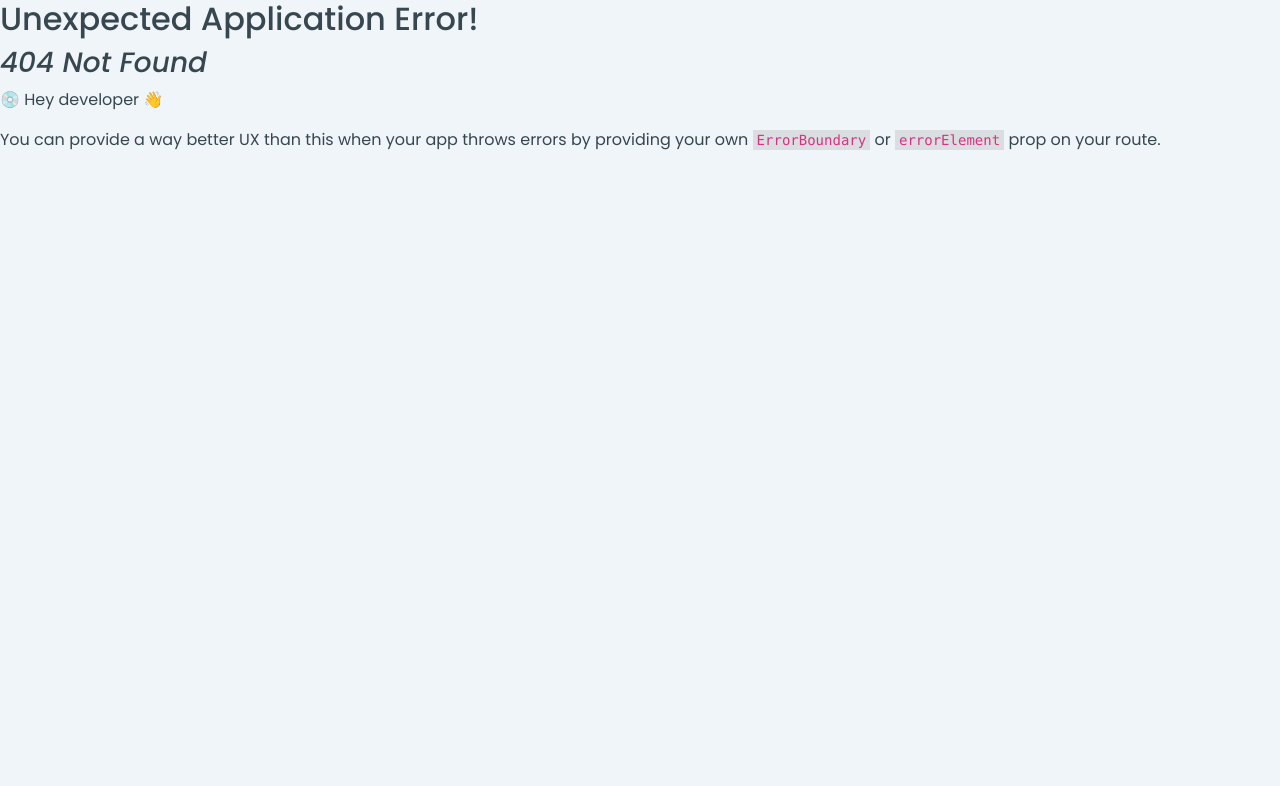
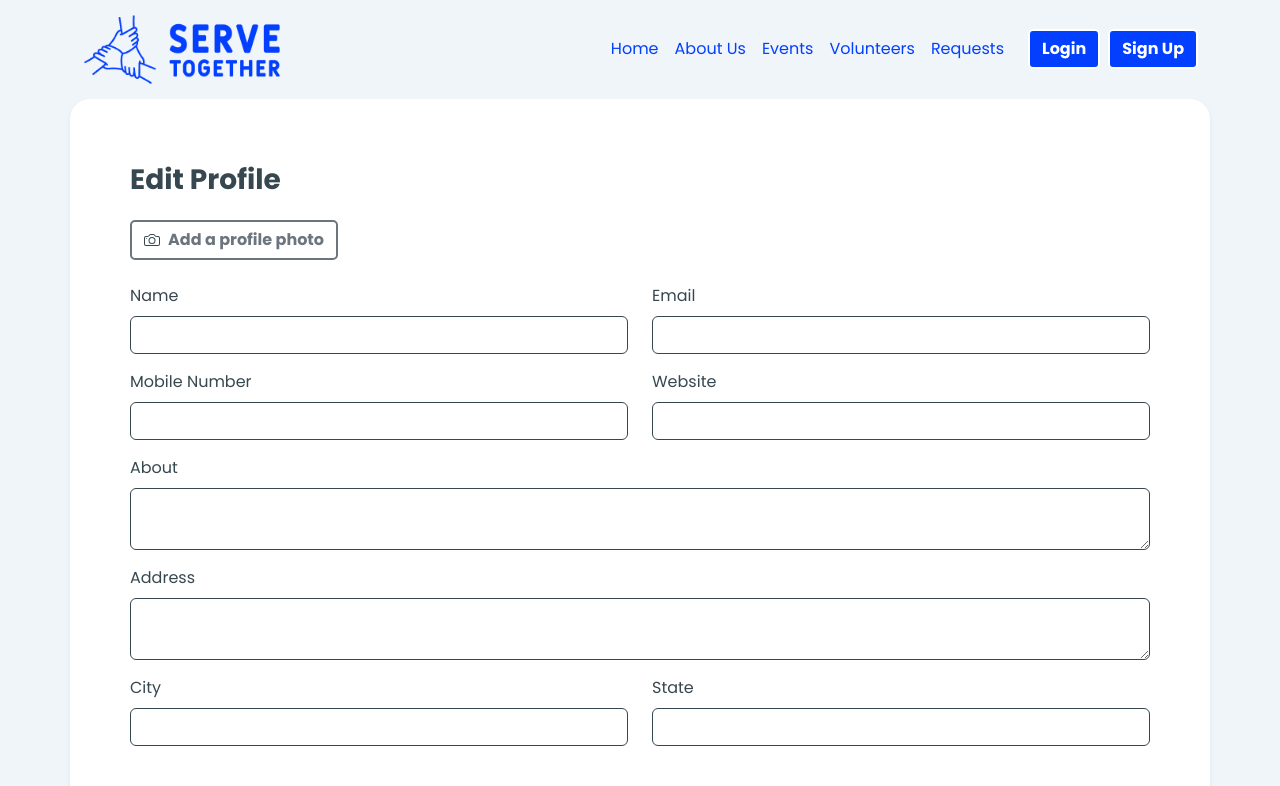
Before and after one commit to dhruvimistry/Serve-Together, a React (Vite) app: page /ngo-profile/edit in a window 1280 px wide. Before the commit this address had no page. Shown: the top 786 px of the page. Built offline with nearby package versions, Linux system fonts and the light colour scheme.

Commit message:
Added CustomButton component Made changes in NGOeditprofile

```diff
--- a/src/App.css
+++ b/src/App.css
@@ -60,12 +60,6 @@ small, .small {
   font-size: 12px;
 }
 
-/* Change name of specific btn */
-.btn:hover {
-  background-color: #00f;
-  color: #fff;
-}
-
 .link-text {
   text-decoration: none;
   color: var(--theme-color);
--- a/src/App.tsx
+++ b/src/App.tsx
@@ -14,6 +14,7 @@ import NGOProfilePage from './NGO Profile Page/NGOProfilePage';
 import NGOProfileViewer from './NGO Profile Page/NGOprofileviewer';
 import VolunteerProfileViewer from './Volunteers/VolunteerProfileViewers';
 import EditProfile from './Volunteers/Editprofile';
+import NgoEditProfile from './NGO Profile Page/NGOeditprofile';
 
 const MainLayout = () => (
   <>
@@ -32,6 +33,7 @@ const router = createBrowserRouter([
       { path: '/', element: <Homepage /> },
       { path: '/ngo-profile', element: <NGOProfilePage /> },
       { path: '/ngo-profile-viewer', element: <NGOProfileViewer /> },
+      { path: '/ngo-profile/edit', element: <NgoEditProfile /> },
       { path: '/volunteer-profile', element: <VolunteerProfileViewer /> },
       { path: '/volunteer-profile/edit', element: <EditProfile />}
     ],
--- a/src/NGO Profile Page/NGOProfilePage.tsx
+++ b/src/NGO Profile Page/NGOProfilePage.tsx
@@ -2,9 +2,12 @@ import React, { useState, useEffect } from "react";
 import { FaUserCircle, FaMapMarkerAlt, FaPhoneAlt, FaEnvelope, FaCalendarAlt } from "react-icons/fa";
 // import HeadLogo from "../assets/serve-together-1.png";
 import "bootstrap/dist/css/bootstrap.min.css";
+import CustomButton from "../components/common/CustomButton";
 // import NavBar from "../components/Navbar";
 // import Footer from "../components/footer";
 
+
+{/* I HAVE ADDED CUSTOMBUTTON COMPONENT HERE */}
 const events = [
   {
     title: "Art & Creativity Workshop",
@@ -60,7 +63,7 @@ const Profile: React.FC = () => {
       <div className="card p-3 common-radius">
         <div className="d-flex justify-content-between align-items-center">
           <h3 className="fw-bold">Profile</h3>
-          <button className="btn btn-primary">Edit</button>
+          <CustomButton label="Edit" variant="accept" />
         </div>
       </div>
 
@@ -102,7 +105,7 @@ const Profile: React.FC = () => {
         <div className="card p-3 common-radius">
         <div className="d-flex justify-content-between align-items-center">
           <h3 className="fw-bold">Events</h3>
-          <button className="btn btn-primary">Add + </button>
+          <CustomButton label="Add +" variant="accept" />
         </div>
       </div>
 
@@ -118,7 +121,10 @@ const Profile: React.FC = () => {
                     <FaCalendarAlt className="me-2" /> {event.date} | {event.time}
                   </p>
                   <p>🔹 {event.details}</p>
-                  <button className="btn btn-danger">Delete</button>
+                  <CustomButton
+                    label="Delete"
+                    variant="decline"
+                  />
                 </div>
               </div>
             ))}
--- a/src/NGO Profile Page/NGOeditprofile.tsx
+++ b/src/NGO Profile Page/NGOeditprofile.tsx
@@ -2,33 +2,54 @@ import React from "react";
 import { Container, Row, Col, Form, Button } from "react-bootstrap";
 import "bootstrap/dist/css/bootstrap.min.css";
 import { BsCamera } from "react-icons/bs";
-import Footer from "../components/footer";
-import NavBar from "../components/Navbar";
+import { useForm } from "react-hook-form";
+// import Footer from "../components/footer";
+// import NavBar from "../components/Navbar";
 
-const EditProfile: React.FC = () => {
+interface FormData {
+  website: string;
+  about: string;
+  address?: string;
+  city?: string;
+  state?: string;
+}
+
+const NgoEditProfile: React.FC = () => {
+  const {
+    register,
+    handleSubmit,
+    formState: { errors },
+  } = useForm<FormData>();
+
+  const onSubmit = (data: FormData) => {
+    console.log("Form Data:", data);
+    alert("Profile updated successfully!");
+  };
+
   return (
     <>
-    <NavBar />
+    {/* <NavBar /> */}
       {/* Edit Profile Form */}
-      <div className="editprofile flex-grow-1 d-flex p-5 justify-content-center align-items-center">
-        <Container className="edit bg-white shadow-sm p-5 rounded w-100" style={{ maxWidth: "800px" }}>
+      <div className="flex-grow-1 d-flex justify-content-center align-items-center">
+        <Container className="edit bg-white shadow-sm common-radius w-100">
+          <div className="p-5">
           <h3 className="fw-bold pt-3 pb-3">Edit Profile</h3>
-          <Button variant="outline-secondary" className="d-flex align-items-center border-black">
+          <Button variant="outline-secondary" className="d-flex align-items-center input-box">
             <BsCamera className="me-2" /> Add a profile photo
           </Button>
 
-          <Form className="mt-4">
+          <Form className="mt-4" onSubmit={handleSubmit(onSubmit)}>
             <Row>
               <Col md={6}>
                 <Form.Group>
                   <Form.Label>Name</Form.Label>
-                  <Form.Control className="border-black" type="text" value="Pre-Filled" readOnly />
+                  <Form.Control className="input-box" type="text" />
                 </Form.Group>
               </Col>
               <Col md={6}>
                 <Form.Group>
                   <Form.Label>Email</Form.Label>
-                  <Form.Control className="border-black" type="email" value="Pre-Filled" readOnly />
+                  <Form.Control className="input-box" type="email" />
                 </Form.Group>
               </Col>
             </Row>
@@ -37,56 +58,68 @@ const EditProfile: React.FC = () => {
               <Col md={6}>
                 <Form.Group>
                   <Form.Label>Mobile Number</Form.Label>
-                  <Form.Control className="border-black" type="tel" />
+                  <Form.Control className="input-box" type="tel" />
                 </Form.Group>
               </Col>
               <Col md={6}>
                 <Form.Group>
-                  <Form.Label>Webside</Form.Label>
-                  <Form.Control className="border-black" type="text" />
+                  <Form.Label>Website</Form.Label>
+                  <Form.Control className="input-box" type="text" />
                 </Form.Group>
               </Col>
             </Row>
 
             <Form.Group className="mt-3">
               <Form.Label>About</Form.Label>
-              <Form.Control className="border-black" type="text" />
-            </Form.Group>
+              <Form.Control
+                  as="textarea"
+                  className="input-box"
+                  {...register("about", {
+                    required: "About is required",
+                    minLength: {
+                      value: 200,
+                      message: "About section must be at least 200 characters long",
+                    },
+                  })}
+                />
+                {errors.about && <p className="text-danger">{errors.about.message}</p>}
+              </Form.Group>
 
             <Form.Group className="mt-3">
               <Form.Label>Address</Form.Label>
-              <Form.Control className="border-black" type="text" />
+              <Form.Control as="textarea" className="input-box" type="text" />
             </Form.Group>
 
             <Row className="mt-3">
               <Col md={6}>
                 <Form.Group>
                   <Form.Label>City</Form.Label>
-                  <Form.Control className="border-black" type="text" />
+                  <Form.Control className="input-box" type="text" />
                 </Form.Group>
               </Col>
               <Col md={6}>
                 <Form.Group>
                   <Form.Label>State</Form.Label>
-                  <Form.Control className="border-black" type="text" />
+                  <Form.Control className="input-box" type="text" />
                 </Form.Group>
               </Col>
             </Row>
 
-            <Container className=" d-flex mt-4 justify-content-center align-items-center gap-4 pb-3 pt-3">
-              <Button variant="primary" className="px-5">
+            <Container className="d-flex mt-4 justify-content-center align-items-center gap-4 pb-3 pt-3">
+              <Button type="submit" className="px-5 btn">
                 Save
               </Button>
-              <Button variant="primary" className="px-5">
+              <Button className="px-5 btn">
                 Cancel
               </Button>
             </Container>
           </Form>
+          </div>
         </Container>
       </div>
-      <Footer />
+      {/* <Footer /> */}
     </>
   );
 };
 
-export default EditProfile;
+export default NgoEditProfile;
--- /dev/null
+++ b/src/components/common/CustomButton.css
@@ -0,0 +1,39 @@
+.btn {
+  /* padding: 10px 20px; */
+  font-weight: bold;
+  border: 2px solid;
+  border-radius: 5px;
+  cursor: pointer;
+  font-size: 16px;
+  transition: 0.3s;
+}
+
+.accept {
+  color: #033fff;
+  border-color: #033fff;
+  background-color: #d1dcff;
+}
+
+.accept:hover {
+  color: white;
+  border-color: #033fff;
+  background-color: blue;
+}
+
+.decline:hover {
+  color: white;
+  border-color: #ee2f12;
+  background-color: #ee2f12;
+}
+
+.decline {
+  color: #ee2f12;
+  border-color: #ee2f12;
+  background-color: #fccec7;
+}
+
+.primary {
+  color: white;
+  border-color: #033fff;
+  background-color: blue;
+}
--- /dev/null
+++ b/src/components/common/CustomButton.tsx
@@ -0,0 +1,18 @@
+import React from "react";
+import "./CustomButton.css";
+
+interface ButtonProps {
+  label: string;
+  variant?: "accept" | "decline" | "primary";
+  //use accept for accept and decline for decline, primary is the common blue btn we have
+}
+
+const CustomButton: React.FC<ButtonProps> = ({ label, variant = "primary" }) => {
+  return (
+    <button className={`btn ${variant}`}>
+      {label}
+    </button>
+  );
+};
+
+export default CustomButton;
```
